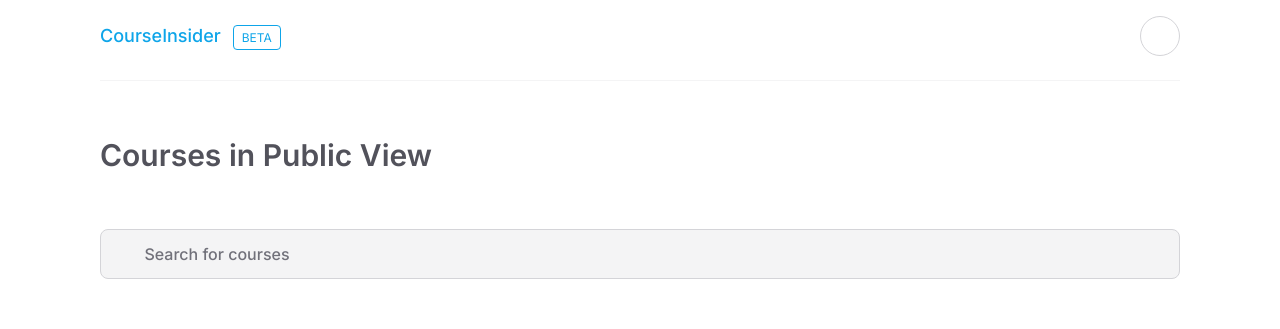
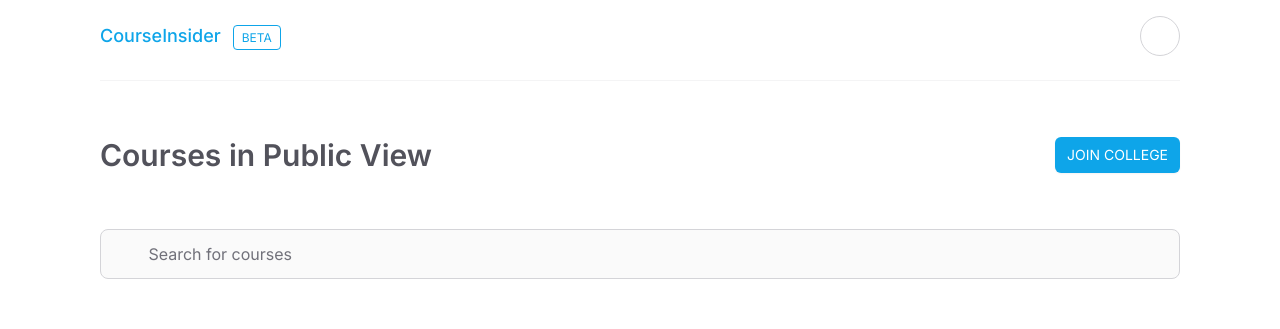
Before and after one commit to CarboxyDev/CourseInsider, a Next.js app: page /directory in a window 1280 px wide. Shown: the top 329 px of the page. Built offline with nearby package versions, Linux system fonts and the light colour scheme; no server answers; the database is empty; some icons are missing; what tailwindcss-debug-screens would draw is missing.

Commit message:
Add join college button to directory page

```diff
--- a/src/app/directory/components/CourseCard.tsx
+++ b/src/app/directory/components/CourseCard.tsx
@@ -68,7 +68,7 @@ export const CourseCard = (props: CourseCardProps) => {
           maxWidth={100}
         />
       </div>
-      <p className="mt-6 text-light text-zinc-500 leading-7 text-ellipsis line-clamp-3">
+      <p className="mt-6 text-light text-zinc-500 leading-7 text-ellipsis line-clamp-2">
         {course.description}
       </p>
     </div>
--- a/src/app/directory/components/Search.tsx
+++ b/src/app/directory/components/Search.tsx
@@ -31,16 +31,16 @@ export const Search = (props: SearchProps) => {
       <Combobox
         as="div"
         onChange={() => router.push('/')}
-        className=" h-fit w-180 rounded-lg border border-zinc-300 bg-zinc-100"
+        className=" h-fit w-180 rounded-lg border border-zinc-300 bg-zinc-50"
       >
         <div className="flex items-center px-4">
           <IconifyIcon
             icon="tabler:search"
-            className="mr-2 h-5 w-5 text-zinc-500"
+            className="mr-3 h-5 w-5 text-zinc-500"
           />
           <Combobox.Input
             onChange={(e) => setQuery(e.target.value)}
-            className="h-12 w-full bg-zinc-100 text-zinc-600 outline-none placeholder:text-zinc-500 text-base font-medium"
+            className="h-12 w-full bg-zinc-50 text-zinc-600 outline-none placeholder:text-zinc-500 text-base"
             placeholder="Search for courses"
           />
         </div>
--- a/src/app/directory/page.tsx
+++ b/src/app/directory/page.tsx
@@ -32,6 +32,13 @@ const DirectoryPage = () => {
             {!data && 'Courses'}
             {data && 'Courses in ' + data.college.name}
           </h1>
+          <div className="ml-auto">
+            {data?.college.name == 'Public View' && (
+              <button className="rounded-md bg-primary-500 px-3 py-2 text-sm text-white shadow-sm transition delay-200 duration-300 ease-in-out hover:scale-105 hover:cursor-pointer hover:bg-purple-500/90 active:scale-95">
+                JOIN COLLEGE
+              </button>
+            )}
+          </div>
         </div>
       </div>
       <div className="mt-14"></div>
```
